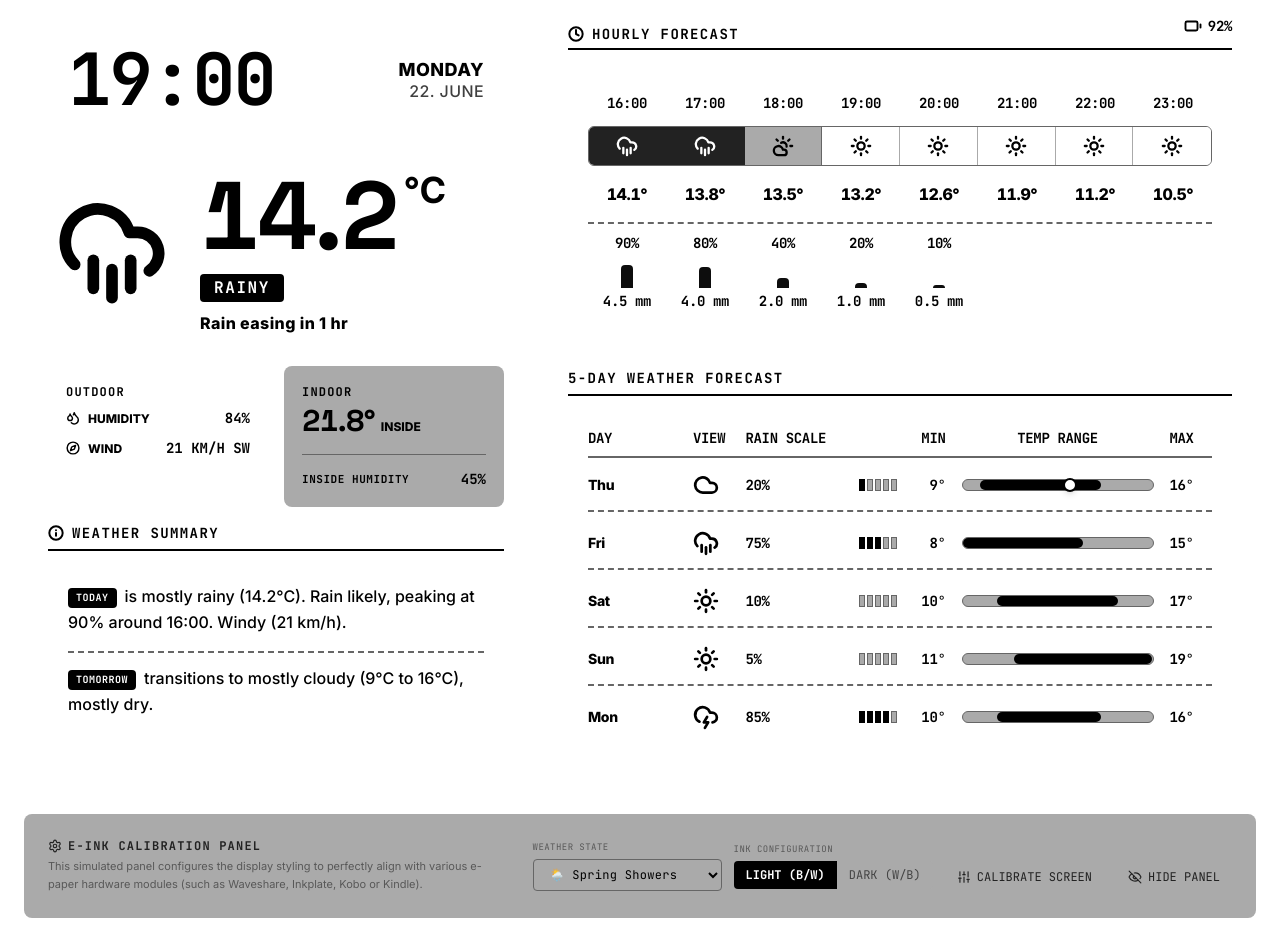
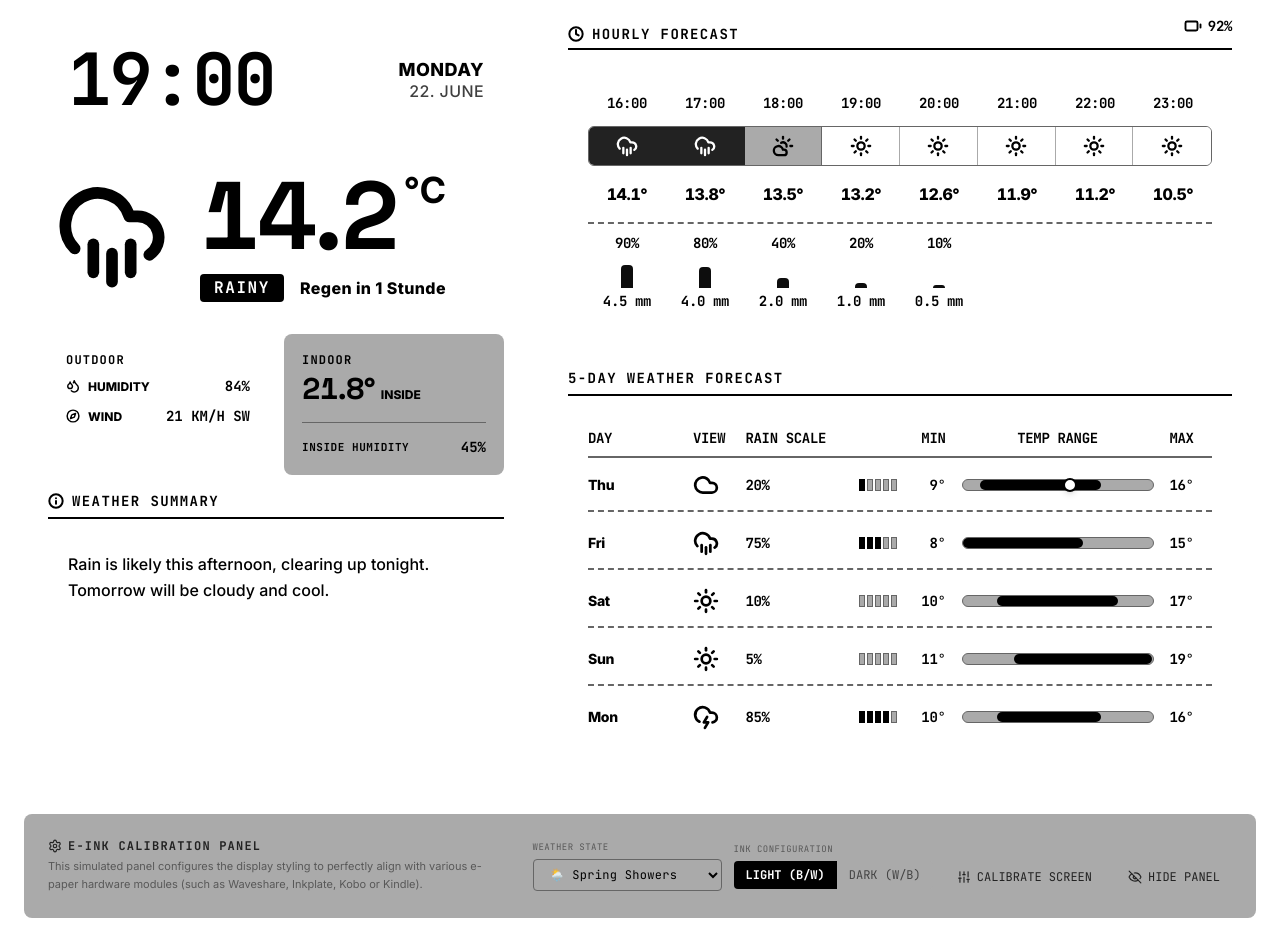
Before and after one commit to hschaefer/e-ink-dashboard, a React (Vite) app: page / in a window 1280 px wide. Built offline with nearby package versions, Linux system fonts and the light colour scheme.

Commit message:
complete home assistant integration

```diff
--- a/server.js
+++ b/server.js
@@ -30,7 +30,9 @@ app.get('/config.js', (req, res) => {
     HA_ENTITY_BATTERY: process.env.HA_ENTITY_BATTERY || '',
     HA_ENTITY_WIFI: process.env.HA_ENTITY_WIFI || '',
     HA_ENTITY_PM25: process.env.HA_ENTITY_PM25 || '',
-    HA_ENTITY_LQI: process.env.HA_ENTITY_LQI || ''
+    HA_ENTITY_LQI: process.env.HA_ENTITY_LQI || '',
+    HA_ENTITY_WEATHER_SUMMARY: process.env.HA_ENTITY_WEATHER_SUMMARY || '',
+    HA_ENTITY_WEATHER_SHORT_SUMMARY: process.env.HA_ENTITY_WEATHER_SHORT_SUMMARY || ''
   };
 
   res.type('application/javascript');
--- a/src/App.tsx
+++ b/src/App.tsx
@@ -99,7 +99,7 @@ export default function App() {
             {/* Current Weather & Summary grouped with a tighter gap */}
             <div className="flex flex-col gap-4">
               {/* Current Weather Module */}
-              <CurrentWeather weather={currentData.weather} theme={theme} />
+              <CurrentWeather weather={currentData.weather} theme={theme} aiShortSummary={currentData.aiShortSummary} />
 
               {/* Weather Summary */}
               <WeatherSummary data={currentData} theme={theme} />
--- a/src/components/CurrentWeather.tsx
+++ b/src/components/CurrentWeather.tsx
@@ -6,9 +6,10 @@ import { Thermometer, Droplets, Compass } from 'lucide-react';
 interface CurrentWeatherProps {
   weather: WeatherData;
   theme: 'light' | 'dark';
+  aiShortSummary?: string;
 }
 
-export default function CurrentWeather({ weather, theme }: CurrentWeatherProps) {
+export default function CurrentWeather({ weather, theme, aiShortSummary }: CurrentWeatherProps) {
   const isDark = theme === 'dark';
   const [now, setNow] = useState(() => new Date());
 
@@ -58,6 +59,10 @@ export default function CurrentWeather({ weather, theme }: CurrentWeatherProps)
 
   // Determine what is coming next based on the weather condition
   const getNextUpMessage = () => {
+    if (aiShortSummary) {
+      // Return the short summary as is, trim any potential periods added by the LLM
+      return aiShortSummary.replace(/\.$/, '').trim();
+    }
     const cond = weather.condition.toLowerCase();
     switch (cond) {
       case 'rainy':
@@ -119,13 +124,11 @@ export default function CurrentWeather({ weather, theme }: CurrentWeatherProps)
             </div>
 
             {/* Condition badge & status */}
-            <div className="flex flex-col mt-2.5">
-              <div className="flex">
-                <span className={`px-3.5 py-1.5 text-sm md:text-base font-mono uppercase font-black tracking-widest leading-none rounded-sm ${isDark ? 'bg-white text-black' : 'bg-black text-white'}`}>
-                  {capitalize(weather.condition)}
-                </span>
-              </div>
-              <span className={`text-sm md:text-base font-sans font-black tracking-wide mt-2.5 leading-snug ${isDark ? 'text-white' : 'text-black'}`}>
+            <div className="flex flex-row items-center gap-4 mt-2.5 flex-wrap">
+              <span className={`px-3.5 py-1.5 text-sm md:text-base font-mono uppercase font-black tracking-widest leading-none rounded-sm ${isDark ? 'bg-white text-black' : 'bg-black text-white'}`}>
+                {capitalize(weather.condition)}
+              </span>
+              <span className={`text-sm md:text-base font-sans font-black tracking-wide leading-snug ${isDark ? 'text-white' : 'text-black'}`}>
                 {getNextUpMessage()}
               </span>
             </div>
--- a/src/components/WeatherSummary.tsx
+++ b/src/components/WeatherSummary.tsx
@@ -54,6 +54,10 @@ export default function WeatherSummary({ data, theme }: WeatherSummaryProps) {
       }`}>
         <div className="flex flex-col gap-4 text-sm md:text-base font-sans font-medium leading-relaxed text-current">
 
+          {data.aiSummary ? (
+            <p className="whitespace-pre-wrap">{data.aiSummary}</p>
+          ) : (
+            <>
               {/* Today section with inline tag */}
               <p>
                 <span className="inline-flex items-center justify-center h-5 px-2 py-0.5 rounded text-[10px] font-mono uppercase tracking-wider font-extrabold bg-black text-white mr-2 select-none align-middle">
@@ -71,6 +75,8 @@ export default function WeatherSummary({ data, theme }: WeatherSummaryProps) {
                   transitions to {tomorrowText}
                 </p>
               )}
+            </>
+          )}
 
         </div>
       </div>
--- a/src/mockData.ts
+++ b/src/mockData.ts
@@ -48,7 +48,9 @@ export const mockWeatherData: Record<string, DashboardData> = {
       { name: "Oak", category: "Tree", level: 2, status: "Low", desc: "Moderate release from mature trees" },
       { name: "Meadow Grass", category: "Grass", level: 1, status: "Low", desc: "Early season grass starting" },
       { name: "Mugwort", category: "Weed", level: 0, status: "None", desc: "No activity" }
-    ]
+    ],
+    aiSummary: "Rain is likely this afternoon, clearing up tonight. Tomorrow will be cloudy and cool.",
+    aiShortSummary: "Regen in 1 Stunde"
   },
   mistyMorning: {
     weather: {
@@ -97,7 +99,9 @@ export const mockWeatherData: Record<string, DashboardData> = {
       { name: "Oak", category: "Tree", level: 1, status: "Low", desc: "Cleared from atmosphere by high dampness" },
       { name: "Meadow Grass", category: "Grass", level: 0, status: "None", desc: "Dormant activity" },
       { name: "Mugwort", category: "Weed", level: 0, status: "None", desc: "No active weeds germinating" }
-    ]
+    ],
+    aiSummary: "The morning fog will lift by midday, leaving clear skies. Tomorrow will be bright and sunny.",
+    aiShortSummary: "Nebel lichtet sich"
   },
   goldenAfternoon: {
     weather: {
@@ -146,6 +150,8 @@ export const mockWeatherData: Record<string, DashboardData> = {
       { name: "Mugwort", category: "Weed", level: 3, status: "Moderate", desc: "Moderate weeds pollen active" },
       { name: "Ragweed", category: "Weed", level: 2, status: "Low", desc: "Late summer weed starting" },
       { name: "Birch", category: "Tree", level: 0, status: "None", desc: "Tree pollination fully concluded" }
-    ]
+    ],
+    aiSummary: "Enjoy a warm and perfectly sunny afternoon. The wonderful weather will continue through tomorrow.",
+    aiShortSummary: "Durchgehend sonnig"
   }
 };
--- a/src/types.ts
+++ b/src/types.ts
@@ -54,6 +54,8 @@ export interface DashboardData {
   status: SystemStatus;
   pollen: PollenInfo[];
   airQuality?: AirQuality;
+  aiSummary?: string;
+  aiShortSummary?: string;
 }
 
 export type EInkTheme = 'light' | 'dark';
--- a/src/useHomeAssistant.ts
+++ b/src/useHomeAssistant.ts
@@ -71,6 +71,8 @@ export function useHomeAssistant(activeScenario: string) {
         const eWifi = env.HA_ENTITY_WIFI || (window as any).EINK_ENV?.HA_ENTITY_WIFI;
         const ePm25 = env.HA_ENTITY_PM25 || (window as any).EINK_ENV?.HA_ENTITY_PM25;
         const eLqi = env.HA_ENTITY_LQI || (window as any).EINK_ENV?.HA_ENTITY_LQI;
+        const eSummary = env.HA_ENTITY_WEATHER_SUMMARY || (window as any).EINK_ENV?.HA_ENTITY_WEATHER_SUMMARY;
+        const eShortSummary = env.HA_ENTITY_WEATHER_SHORT_SUMMARY || (window as any).EINK_ENV?.HA_ENTITY_WEATHER_SHORT_SUMMARY;
 
         // Helper to fetch forecast
         const fetchForecast = async (entityId: string, type: 'hourly' | 'daily') => {
@@ -87,7 +89,7 @@ export function useHomeAssistant(activeScenario: string) {
 
         // Fetch all requested entities and forecasts
         const [
-          weatherState, hourlyForecast, dailyForecast, inTempState, inHumState, batteryState, wifiState, pm25State, lqiState
+          weatherState, hourlyForecast, dailyForecast, inTempState, inHumState, batteryState, wifiState, pm25State, lqiState, summaryState, shortSummaryState
         ] = await Promise.all([
           fetchEntity(eWeather),
           fetchForecast(eWeather, 'hourly'),
@@ -97,7 +99,9 @@ export function useHomeAssistant(activeScenario: string) {
           fetchEntity(eBattery),
           fetchEntity(eWifi),
           fetchEntity(ePm25),
-          fetchEntity(eLqi)
+          fetchEntity(eLqi),
+          fetchEntity(eSummary),
+          fetchEntity(eShortSummary)
         ]);
 
         if (!mounted) return;
@@ -193,6 +197,18 @@ export function useHomeAssistant(activeScenario: string) {
           }
         }
 
+        if (summaryState) {
+          if (summaryState.attributes?.full_summary) {
+            newData.aiSummary = summaryState.attributes.full_summary;
+          } else if (summaryState.state && summaryState.state !== 'unknown') {
+            newData.aiSummary = summaryState.state;
+          }
+        }
+
+        if (shortSummaryState && shortSummaryState.state && shortSummaryState.state !== 'unknown') {
+          newData.aiShortSummary = shortSummaryState.state;
+        }
+
         setData(newData);
         setError(null);
       } catch (e: any) {
```
Also changed, not shown: 1 other file (tests, documents, lock files or other folders). Lines whose indentation alone changed are shown as unchanged.
